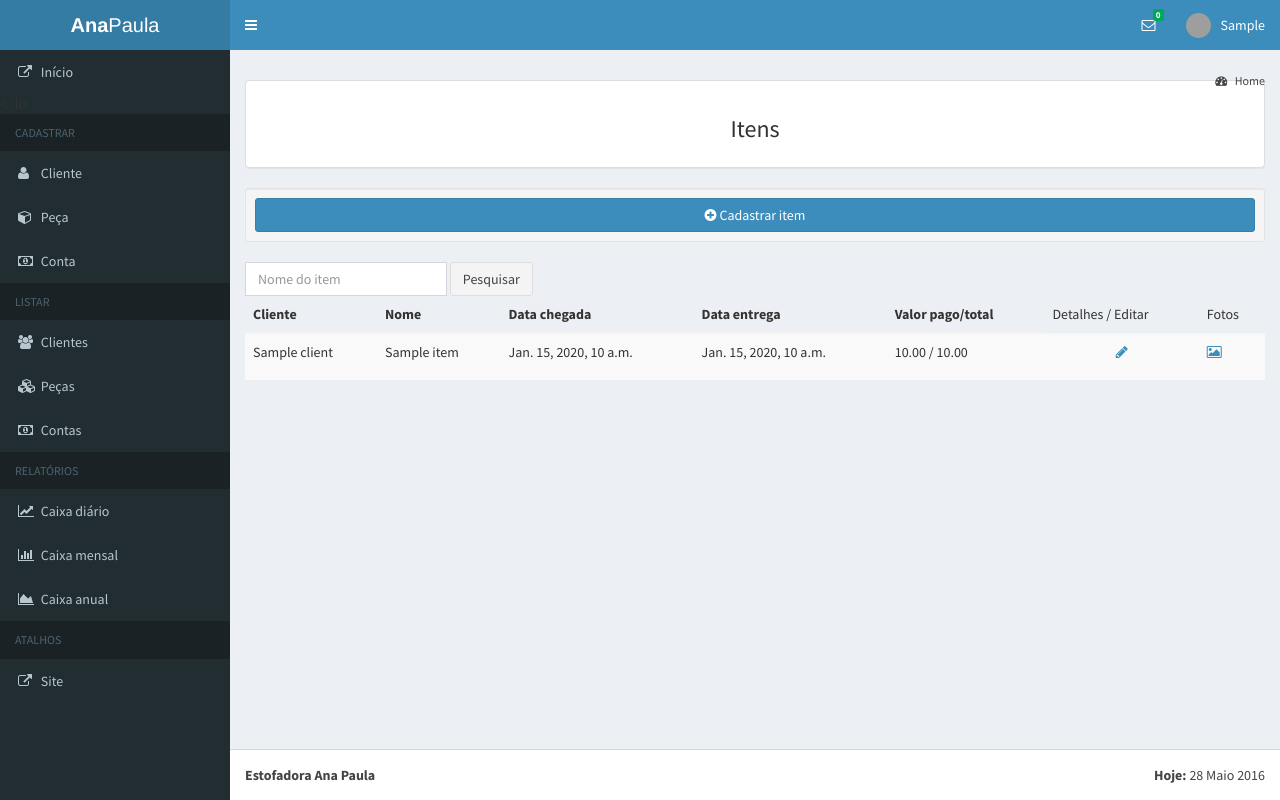
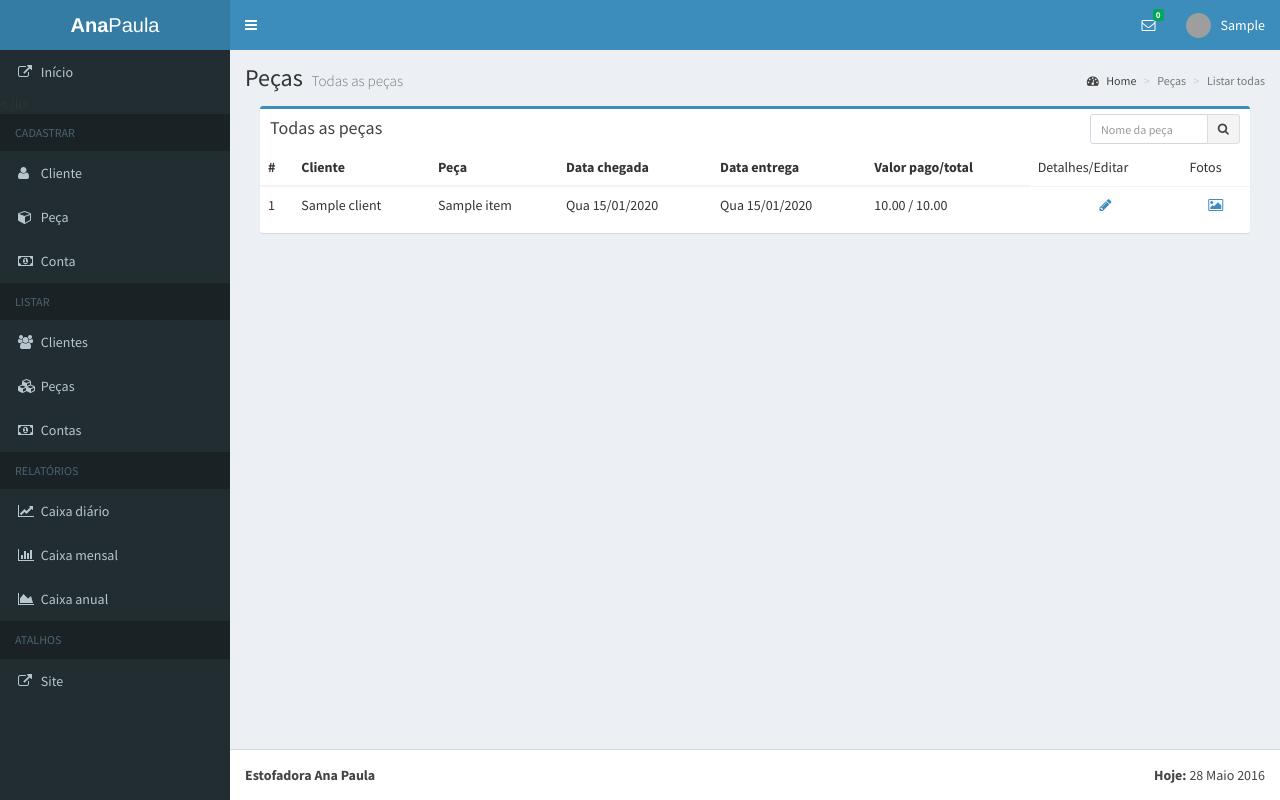
Before and after one commit to delete/estofadora, a Django app: a page that uses estofadora/item/templates/item/list.html in a window 1280 px wide. Run offline with Django 3.2, Linux system fonts and the light colour scheme; a user stored in the database is signed in; tables that the repository leaves empty hold one stand-in row (values such as "Sample post"); some libraries are stand-ins or nearby versions; grey boxes are pictures that could not be loaded.

Commit message:
update item list template
update item list template to new layout

```diff
--- a/estofadora/item/templates/item/list.html
+++ b/estofadora/item/templates/item/list.html
@@ -1,61 +1,86 @@
 {% extends "base.html" %}
 
+{% block title %}Clientes{% endblock title %}
+
+{% block content-header-title %}
+Peças
+{% endblock content-header-title %}
+
+{% block content-header-subtitle %}
+<small>Todas as peças</small>
+{% endblock content-header-subtitle %}
+
+{% block content-header-breadcrumb %}
+<li class="active">Peças</li>
+<li class="active">Listar todas</li>
+{% endblock content-header-breadcrumb %}
+
 {% block content %}
-<div class="panel panel-default">
-    <div class="panel-body">
-        <h3><p class="text-center">Itens</p></h3>
-    </div>
-</div>
 
-<div class="well well-sm">
-    <a class="btn btn-primary form-control"
-        href="{% url 'item:add' %}" role="button">
-        <i class="fa fa-plus-circle"></i>
-        Cadastrar item</a>
-</div>
+<div class="col-xs-12">
+  <div class="box box-primary">
+    <div class="box-header">
+      <h3 class="box-title">Todas as peças</h3>
 
-<div>
+      <div class="box-tools">
           <form method="POST">
             {% csrf_token %}
-        <div class="form-inline">
-            <input class="form-control" type="text" name="name" placeholder='Nome do item'>
-            <span>
-                <button class="btn btn-default form-control" type="submit" name="seach" id="search-btn">Pesquisar</button>
-            </span>
+            <div class="input-group input-group-sm" style="width: 150px;">
+              <input type="text" name="name" class="form-control pull-right" placeholder="Nome da peça">
+
+              <div class="input-group-btn">
+                <button type="submit" name="search" class="btn btn-default"><i class="fa fa-search"></i></button>
+              </div>
             </div>
             </form>
       </div>
 
+    </div>
+    <!-- /.box-header -->
+    <div class="box-body table-responsive no-padding">
+      <table class="table table-hover">
       {% if items %}
-    <table class="table table-striped">
         <thead>
             <tr>
+              <th>#</th>
               <th>Cliente</th>
-                <th>Nome</th>
+              <th>Peça</th>
               <th>Data chegada</th>
               <th>Data entrega</th>
               <th>Valor pago/total</th>
-                <td>Detalhes / Editar</td>
+              <td>Detalhes/Editar</td>
               <td>Fotos</td>
             </tr>
           </thead>
           <tbody>
             {% for item in items %}
               <tr>
+                <td>{{forloop.counter}}</td>
                 <td>{{item.client.name}}</td>
                 <td>{{item.name}}</td>
-                    <td>{{item.arrived_date}}</td>
-                    <td>{{item.delivery_date }}</td>
+                <td>{{item.arrived_date|date:"D d/m/Y"}}</td>
+                <td>{{item.delivery_date|date:"D d/m/Y" }}</td>
                 <td>{{item.total_paid }} / {{item.total_value}}</td>
-                    <th><p class="text-center"><a href="{% url 'item:edit' item.pk %}"><i class="fa fa-pencil"></a></i></p></th>
-                    <th><a href="{% url 'item:image_list' item.pk %}"><i class="fa fa-picture-o"></a></i></th>
+                <th>
+                  <p class="text-center">
+                    <a href="{% url 'item:edit' item.pk %}"><i class="fa fa-pencil"></i></a>
+                  </p>
+                </th>
+                <th>
+                  <p class="text-center">
+                    <a href="{% url 'item:image_list' item.pk %}"><i class="fa fa-picture-o"></i></a>
+                  </p>
+                </th>
               </tr>
             {% endfor %}
           </tbody>
+      {% else %}
+        <div class="alert alert-warning text-center" role="alert">Nenhum item encontrado.</div>
+      {% endif %}
        </table>
-
-{% else %}
-<div class="alert alert-warning text-center" role="alert">Nenhum item encontrado!</div>
-{% endif %}
-
+    </div>
+    <!-- /.box-body -->
+  </div>
+  <!-- /.box -->
+</div>
 {% endblock %}
```
Also changed, not shown: estofadora/client/templates/client/list.html (+7 -3 lines). Lines whose indentation alone changed are shown as unchanged.
